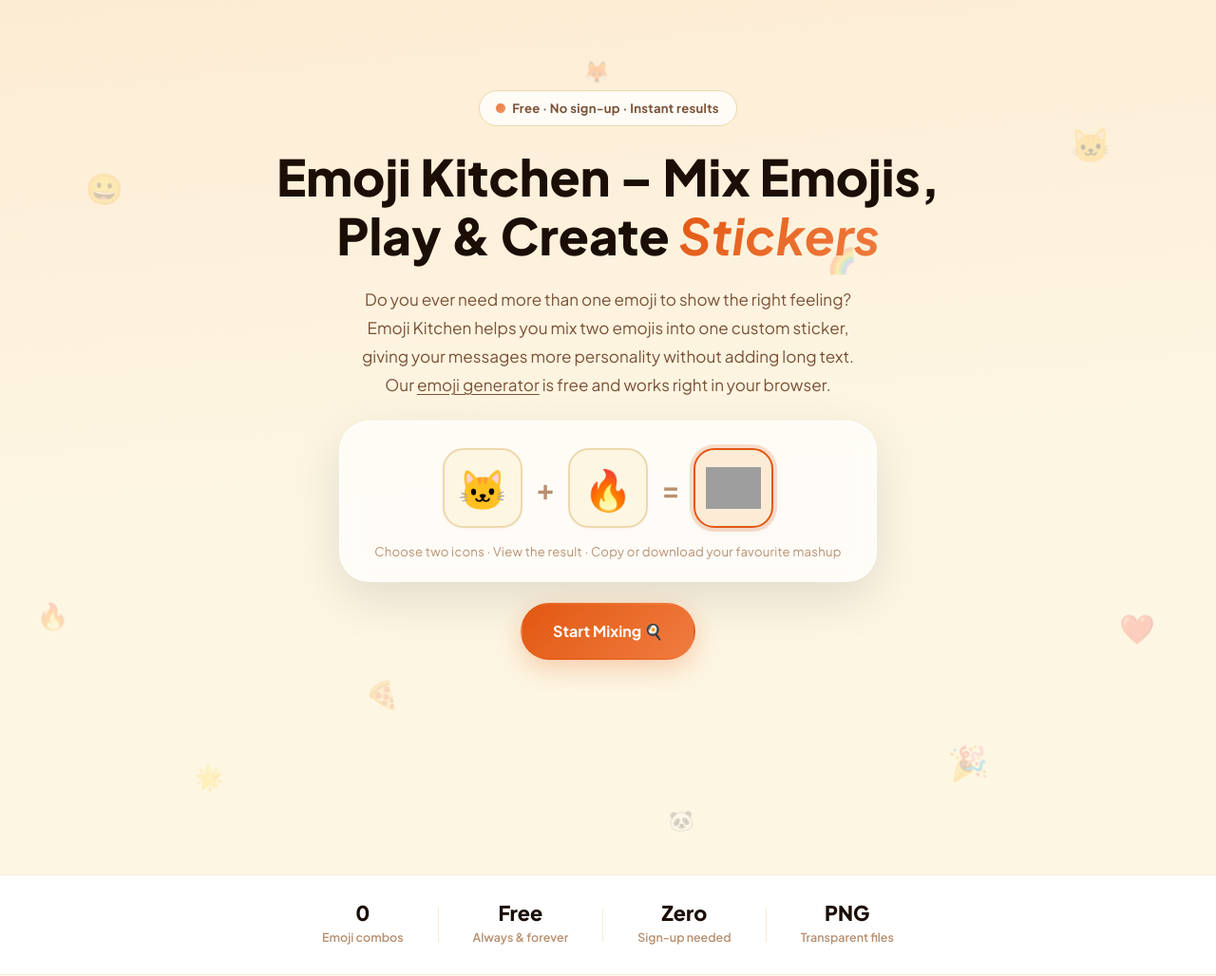
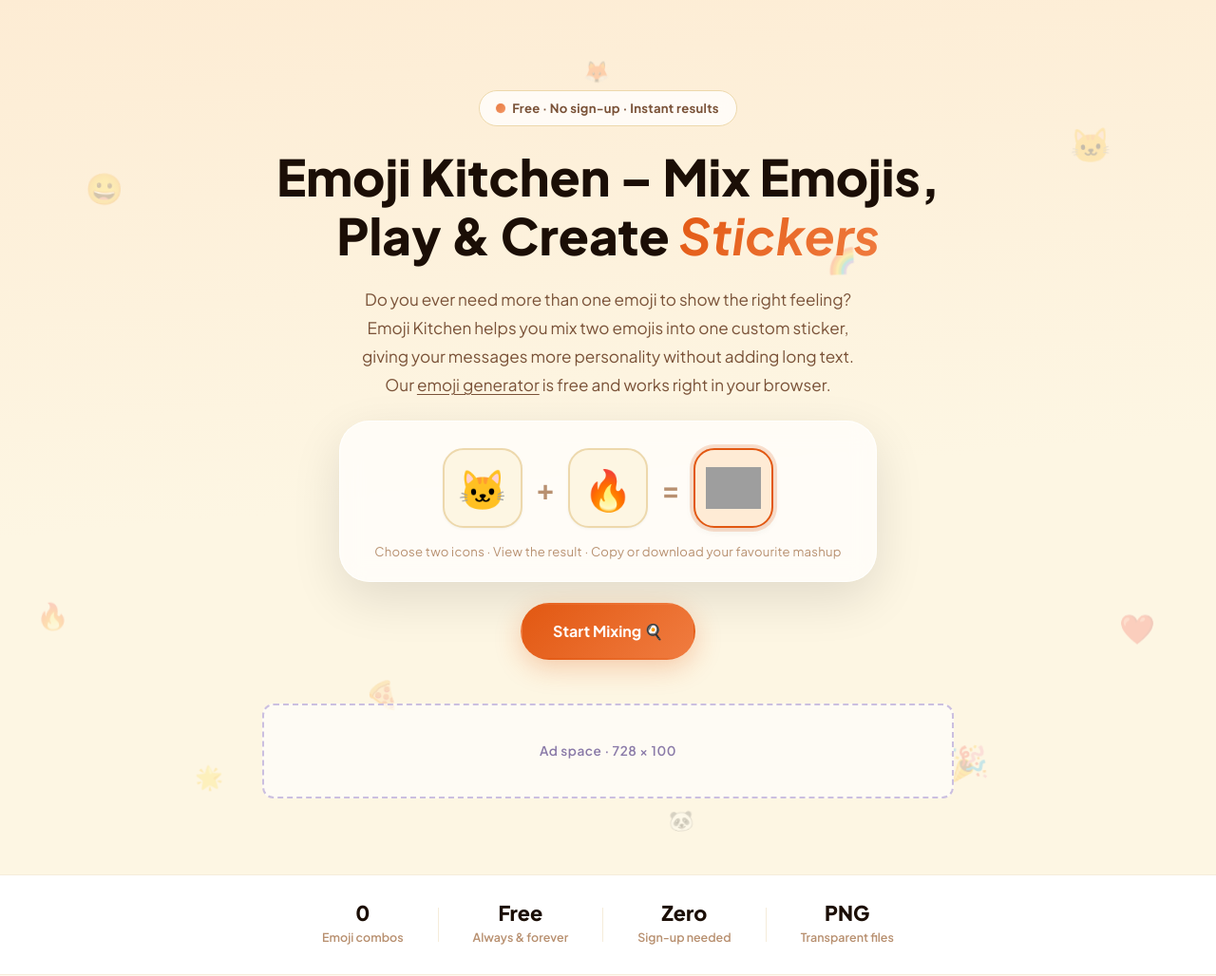
Before and after one commit to abdulmoiz1425/Emoji-Kitchen, a Django app: page / in a window 1280 px wide. Shown: the part 70-1098 px from the top of the page at 95% size. Run offline with Django 4.2, Linux system fonts and the light colour scheme; parts of the project's set-up code (start-up, migrations or seed data) failed here and were passed over; some libraries are stand-ins or nearby versions; grey boxes are pictures that could not be loaded.

Commit message:
ads space

```diff
--- a/kitchen/templates/kitchen/home.html
+++ b/kitchen/templates/kitchen/home.html
@@ -62,10 +62,12 @@
       Start Mixing 🍳
     </a>
 
-    <div class="hero__ad" style="margin-top:24px;min-height:100px;width:100%;max-width:728px">
+    <div class="hero__ad" style="position:relative;margin-top:24px;min-height:100px;width:100%;max-width:728px">
+      <!-- Placeholder: sits behind the ad and is only visible while Google has not filled the slot -->
+      <div aria-hidden="true" style="position:absolute;inset:0;display:flex;align-items:center;justify-content:center;border:2px dashed #cbbfe0;border-radius:12px;background:rgba(255,255,255,.6);color:#8a7aa8;font-size:.85rem;font-weight:600;letter-spacing:.04em">Ad space · 728 × 100</div>
       <!-- Display Ads 1 -->
       <ins class="adsbygoogle"
-           style="display:block"
+           style="display:block;position:relative;z-index:1"
            data-ad-client="ca-pub-3200425003686406"
            data-ad-slot="1461359629"
            data-ad-format="auto"
```
